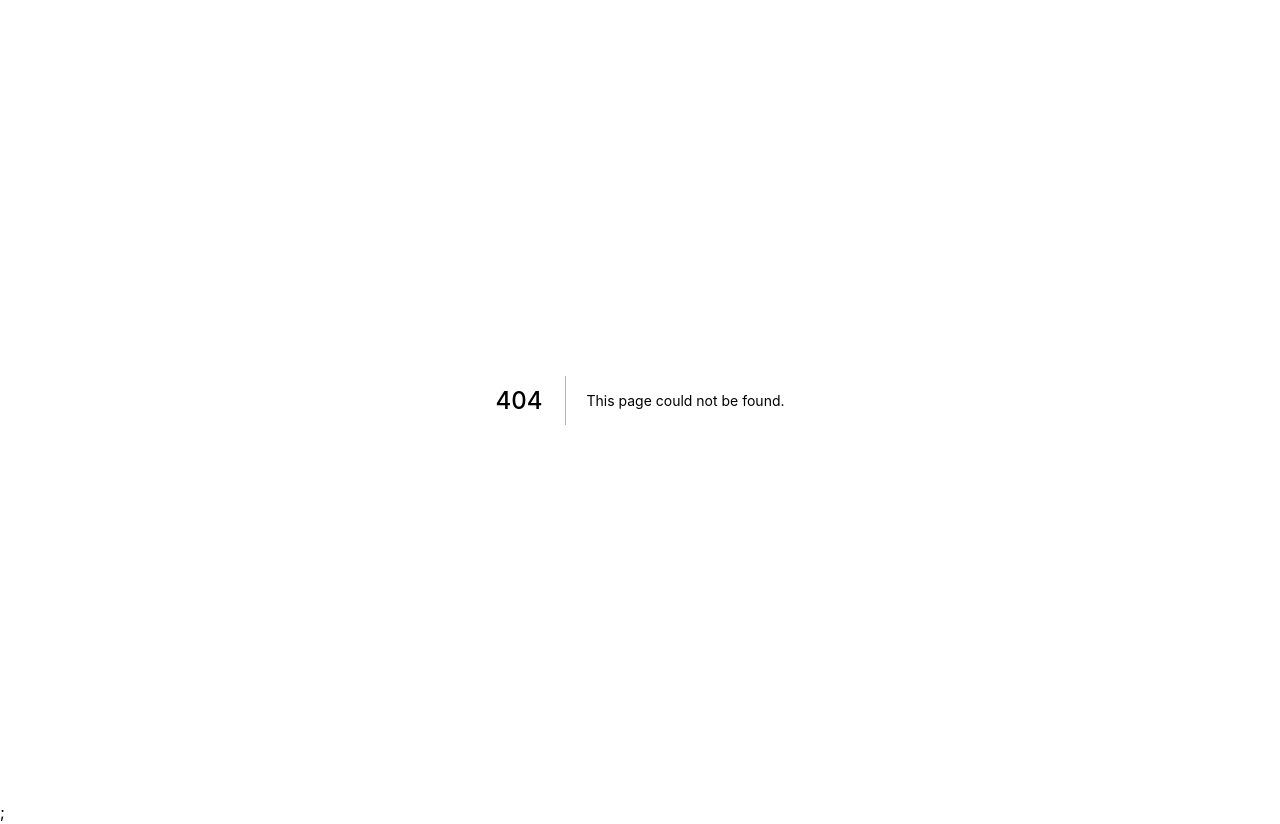
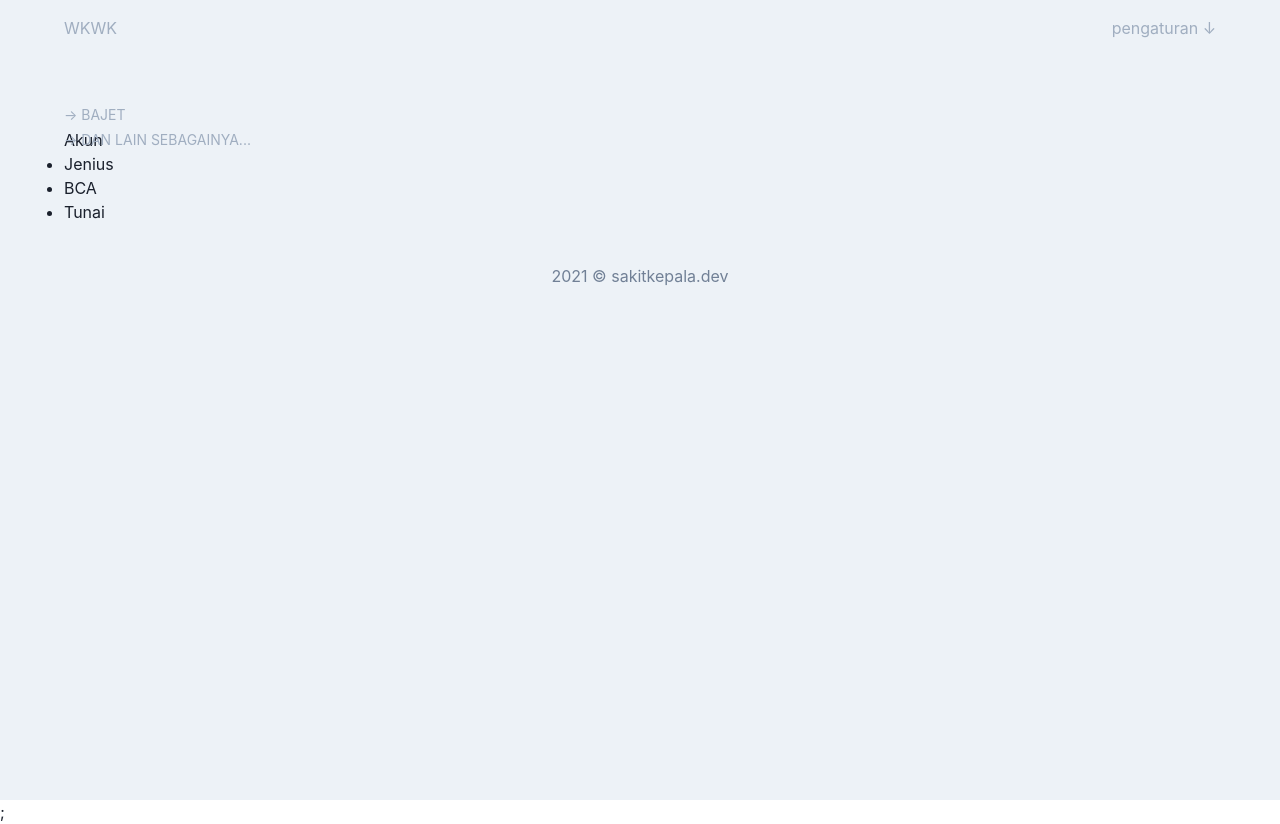
Before and after one commit to sakitkepala/budgetapp-spike-with-nextjs, a Next.js app: page /u/dlsb in a window 1280 px wide. Before the commit this address had no page. Built offline with nearby package versions, Linux system fonts and the light colour scheme.

Commit message:
3 halaman utama untuk dummy

```diff
--- a/components/layout/layout-halaman.js
+++ b/components/layout/layout-halaman.js
@@ -1,12 +1,24 @@
-import { Box } from "@chakra-ui/layout";
-import { NavBar } from "./nav";
+import { Box, Center } from "@chakra-ui/layout";
+import { NavBar, NavMenu } from "./nav";
 
 function LayoutHalaman(props) {
   return (
-    <Box className="screen" bgColor="gray.100" h="100%">
+    <Box className="screen" bgColor="gray.100" h="100vh">
       <NavBar />
+      <Box pos="relative">
+        <NavMenu pos="absolute" />
+      </Box>
 
+      {/* Page */}
       {props.children}
+
+      {/* Footer */}
+      <Box p="40px" color="gray.500">
+        <Center>
+          2021 &copy;&nbsp;
+          <a href="https://dev.sakitkepala.dev">sakitkepala.dev</a>
+        </Center>
+      </Box>
     </Box>
   );
 }
--- a/components/layout/nav.js
+++ b/components/layout/nav.js
@@ -1,18 +1,36 @@
-import { Box, Center, Flex, Link } from "@chakra-ui/layout";
+import NextLink from "next/link";
+import { Box, Center, Flex, Link as ChakraLink } from "@chakra-ui/layout";
 
-function NavBar() {
+function Link({ href, children, ...props }) {
+  if (!href) {
+    return <ChakraLink {...props}>{children}</ChakraLink>;
+  }
+  return (
+    <NextLink href={href}>
+      <ChakraLink {...props}>{children}</ChakraLink>
+    </NextLink>
+  );
+}
+
+function NavBar(props) {
+  const borderBawah = !props.borderBawah
+    ? {}
+    : {
+        borderWidth: "1px",
+        borderColor: "gray.200",
+      };
+
   return (
     <Center
       as="header"
       justifyContent="space-between"
       h="14"
       px="16"
-      // borderWidth="1px"
-      // borderColor="gray.200"
       color="gray.400"
+      {...borderBawah}
     >
       <Box className="logo">
-        <Link>WKWK</Link>
+        <Link href="/u/dashboard">WKWK</Link>
       </Box>
       <Box className="menu">
         <Link>pengaturan &darr;</Link>
@@ -20,6 +38,17 @@ function NavBar() {
     </Center>
   );
 }
+
+const linkNavigasi = [
+  {
+    href: "/u/budget",
+    teks: "Bajet",
+  },
+  {
+    href: "/u/dlsb",
+    teks: "Dan lain sebagainya...",
+  },
+];
 
 function NavMenu(props) {
   return (
@@ -32,14 +61,16 @@ function NavMenu(props) {
       fontSize="sm"
       textTransform="uppercase"
       color="gray.400"
-      // borderRightWidth="1px"
-      // borderRightColor="gray.200"
       {...props}
     >
-      <Link>&rarr; Bajet</Link>
-      <Link mt="1">&rarr; Pengeluaran</Link>
-      <Link mt="1">&rarr; Biaya</Link>
-      <Link mt="1">&rarr; Akun</Link>
+      {linkNavigasi.map(({ href, teks }, i) => {
+        const mt = i > 0 ? { mt: 1 } : {};
+        return (
+          <Link {...mt} href={href}>
+            &rarr; {teks}
+          </Link>
+        );
+      })}
     </Flex>
   );
 }
--- /dev/null
+++ b/pages/u/dlsb.js
@@ -0,0 +1,28 @@
+import { Box } from "@chakra-ui/layout";
+import { chakra } from "@chakra-ui/system";
+import { LayoutHalaman } from "../../components/layout/layout-halaman";
+
+export default function HalamanPengeluaran() {
+  return (
+    <LayoutHalaman>
+      <Box>
+        <Box
+          //   display="flex"
+          //   flexDirection="row-reverse"
+          w="full"
+          mt="72px"
+          px="16"
+        >
+          <Box as="main">
+            <chakra.h1>Akun</chakra.h1>
+            <Box as="ul">
+              <Box as="li">Jenius</Box>
+              <Box as="li">BCA</Box>
+              <Box as="li">Tunai</Box>
+            </Box>
+          </Box>
+        </Box>
+      </Box>
+    </LayoutHalaman>
+  );
+}
```
Also changed, not shown: pages/u/budget.js (+17 -15 lines), pages/u/dashboard.js (added, +23 -0 lines).
